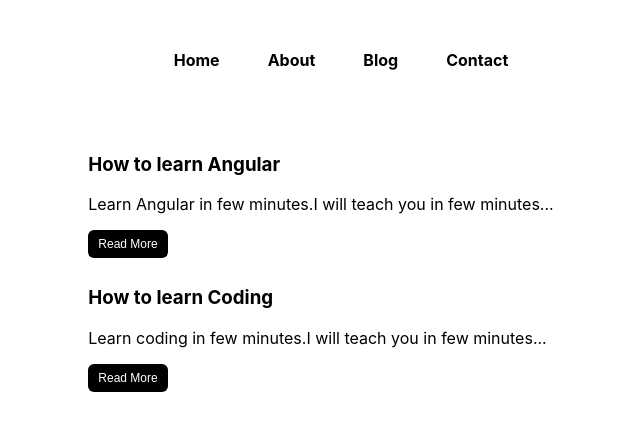
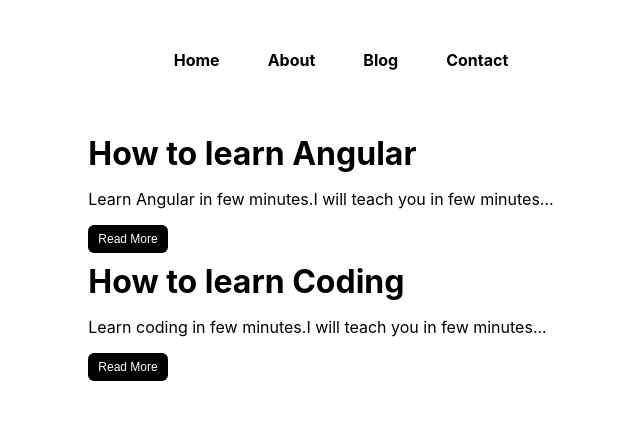
Before and after one commit to Kirttinath/Hunting_Coder, a Next.js app: page /blog in a window 1280 px wide. Shown: the top 430 px of the page, without its empty margins (319-959 px from the left). Built offline with nearby package versions, Linux system fonts and the light colour scheme.

Commit message:
poroperty changed

```diff
--- a/styles/Blog.module.css
+++ b/styles/Blog.module.css
@@ -9,13 +9,13 @@
   padding-top: 3rem;
 }
 
-.blogItem h3 {
+.blogItemh3 {
   cursor: pointer;
   font-size: 2rem;
   margin: 0;
   padding: 0;
 }
-.blogItem p {
+.blogItemp {
   max-width: 45vw;
 }
 .btn {
```
